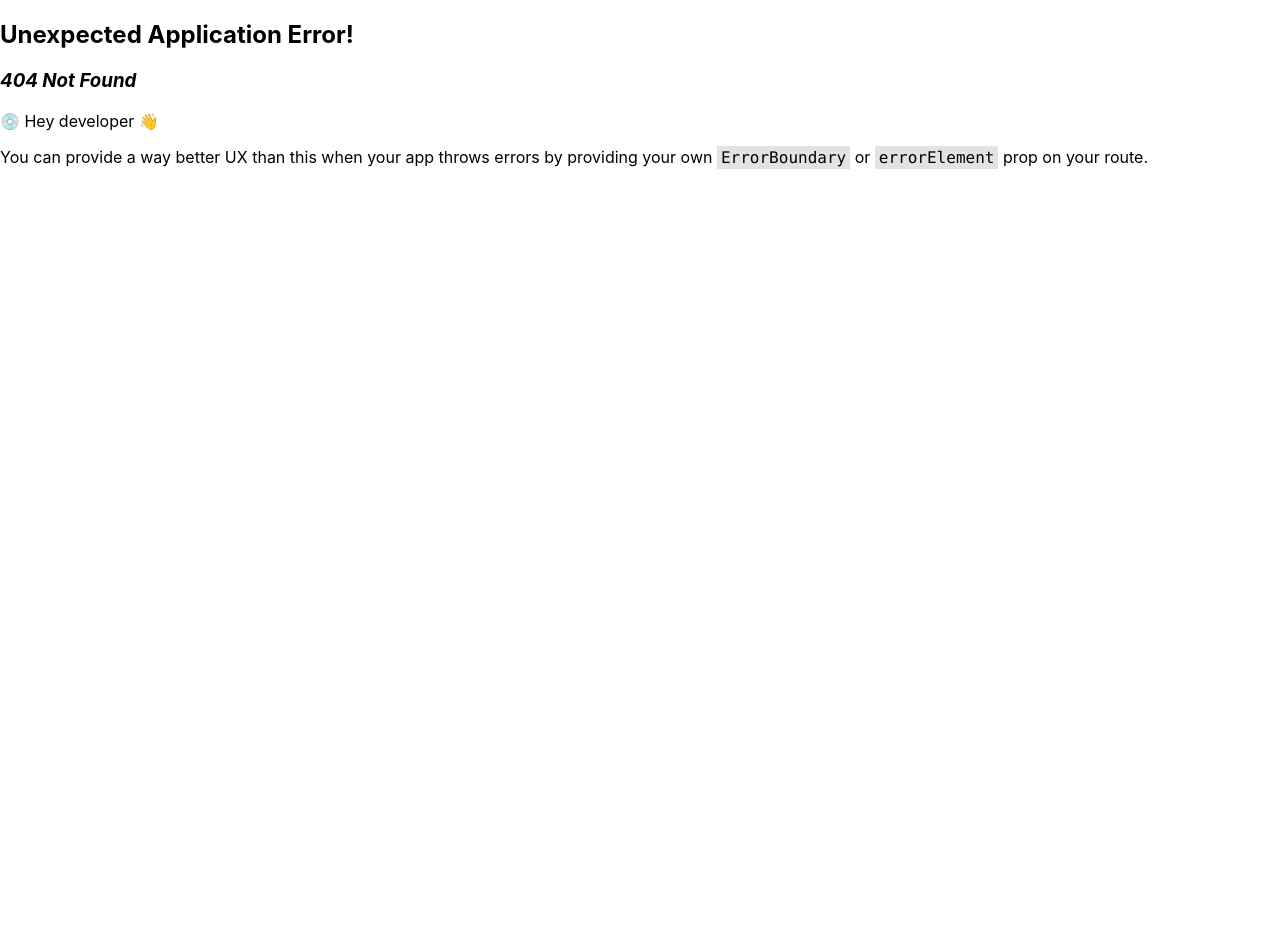
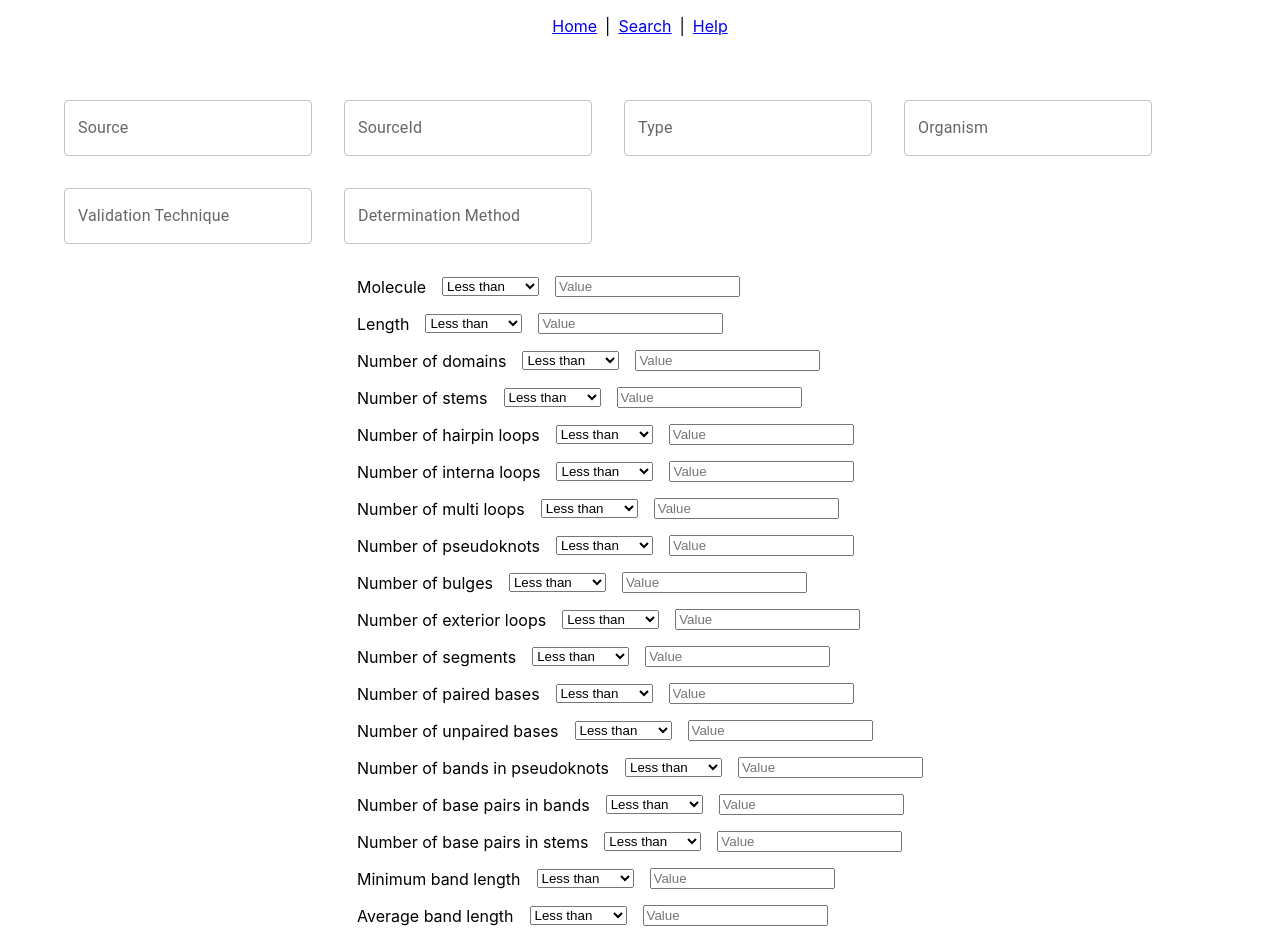
Before and after one commit to kelzk/web-frontend, a React (Create React App) app in the folder client/: page /search in a window 1280 px wide. Before the commit this address had no page. Shown: the top 940 px of the page. Before the commit the page ends 800 px from the top, so only its background shows below. Built offline with nearby package versions, Linux system fonts and the light colour scheme.

Commit message:
add search page

```diff
--- a/client/src/pages/DefaultPage.jsx
+++ /dev/null
@@ -1,82 +0,0 @@
-import React from 'react';
-import Typography from '@mui/material/Typography';
-import TextField from '@mui/material/TextField';
-import Button from '@mui/material/Button';
-import { useForm } from 'react-hook-form';
-import Table from '@mui/material/Table';
-import TableBody from '@mui/material/TableBody';
-import TableCell from '@mui/material/TableCell';
-import TableContainer from '@mui/material/TableContainer';
-import TableHead from '@mui/material/TableHead';
-import TableRow from '@mui/material/TableRow';
-
-const DefaultPage = () => {
-  const { register, handleSubmit, watch } = useForm();
-  const handleSearch = (input) => {
-    // Access the input value using input.search
-    console.log(input.search);
-    // Perform search logic using the input value
-  };
-
-  // Dummy data for the table
-  const virusData = [
-    { name: 'Virus 1', field1: 'Value 1', field2: 'Value 2' },
-    { name: 'Virus 2', field1: 'Value 3', field2: 'Value 4' },
-    { name: 'Virus 3', field1: 'Value 5', field2: 'Value 6' },
-  ];
-
-  return (
-    <>
-      <Typography
-        variant="h2"
-        align="center"
-        sx={{ backgroundColor: '#E3F2FD', padding: '1rem' }}
-      >
-        RNA viruses secondary structures database
-      </Typography>
-
-      <form
-        style={{
-          display: 'flex',
-          justifyContent: 'center',
-          alignItems: 'center',
-          gap: '1rem',
-          margin: '3rem',
-        }}
-        onSubmit={handleSubmit(handleSearch)}
-      >
-        <TextField
-          label="Search"
-          variant="outlined"
-          {...register('search')} // Register the input for tracking with React Hook Form
-        />
-        <Button type="submit" variant="contained" color="primary">
-          Search
-        </Button>
-      </form>
-
-      <TableContainer>
-        <Table>
-          <TableHead>
-            <TableRow>
-              <TableCell>Name</TableCell>
-              <TableCell>Field 1</TableCell>
-              <TableCell>Field 2</TableCell>
-            </TableRow>
-          </TableHead>
-          <TableBody>
-            {virusData.map((virus) => (
-              <TableRow key={virus.name}>
-                <TableCell>{virus.name}</TableCell>
-                <TableCell>{virus.field1}</TableCell>
-                <TableCell>{virus.field2}</TableCell>
-              </TableRow>
-            ))}
-          </TableBody>
-        </Table>
-      </TableContainer>
-    </>
-  );
-};
-
-export default DefaultPage;
--- /dev/null
+++ b/client/src/pages/Help.jsx
@@ -0,0 +1,5 @@
+const Help = () => {
+  return <>Help</>;
+};
+
+export default Help;
--- /dev/null
+++ b/client/src/pages/Home.jsx
@@ -0,0 +1,37 @@
+import React from 'react';
+import Typography from '@mui/material/Typography';
+import { Link } from 'react-router-dom';
+
+const Home = () => {
+  return (
+    <>
+      <Typography
+        variant="h2"
+        align="center"
+        sx={{ backgroundColor: '#E3F2FD', padding: '1rem' }}
+      >
+        RNA viruses secondary structures database
+      </Typography>
+
+      <div
+        style={{ display: 'flex', justifyContent: 'center', margin: '1rem' }}
+      >
+        <Link to="/">Home</Link>
+        <span style={{ margin: '0 0.5rem' }}>|</span>
+        <Link to="/search">Search</Link>
+        <span style={{ margin: '0 0.5rem' }}>|</span>
+        <Link to="/help">Help</Link>
+      </div>
+
+      <Typography variant="h3" align="center">
+        description
+      </Typography>
+
+      <Typography variant="h4" align="center">
+        Current holdings: 207 RNA viruses secondary structures in total.
+      </Typography>
+    </>
+  );
+};
+
+export default Home;
--- /dev/null
+++ b/client/src/pages/Search.jsx
@@ -0,0 +1,187 @@
+import TextField from '@mui/material/TextField';
+import Button from '@mui/material/Button';
+import { useForm } from 'react-hook-form';
+import Table from '@mui/material/Table';
+import TableBody from '@mui/material/TableBody';
+import TableCell from '@mui/material/TableCell';
+import TableContainer from '@mui/material/TableContainer';
+import TableHead from '@mui/material/TableHead';
+import TableRow from '@mui/material/TableRow';
+import { Typography } from '@mui/material';
+import { Link } from 'react-router-dom';
+
+const Search = () => {
+  const { register, handleSubmit, watch } = useForm();
+  const handleSearch = (input) => {
+    // Access the input value using input.xx
+    console.log(input.source);
+    // Perform search logic using the input value
+  };
+
+  // Dummy data for the table
+  const virusData = [
+    { name: 'Virus 1', field1: 'Value 1', field2: 'Value 2' },
+    { name: 'Virus 2', field1: 'Value 3', field2: 'Value 4' },
+    { name: 'Virus 3', field1: 'Value 5', field2: 'Value 6' },
+  ];
+
+  const rangeFields = [
+    { label: 'Molecule', field: 'molecule' },
+    { label: 'Length', field: 'length' },
+    { label: 'Number of domains', field: 'numOfDomains' },
+    { label: 'Number of stems', field: 'numOfStems' },
+    { label: 'Number of hairpin loops', field: 'numOfHairpinLoops' },
+    { label: 'Number of interna loops', field: 'numOfInternalLoops' },
+    { label: 'Number of multi loops', field: 'numOfMultiLoops' },
+    { label: 'Number of pseudoknots', field: 'numOfPseudoknots' },
+    { label: 'Number of bulges', field: 'numOfBulges' },
+    { label: 'Number of exterior loops', field: 'numOfExteriorLoops' },
+    { label: 'Number of segments', field: 'numOfSegments' },
+    { label: 'Number of paired bases', field: 'numOfPairedBases' },
+    { label: 'Number of unpaired bases', field: 'numOfUnpairedBases' },
+    {
+      label: 'Number of bands in pseudoknots',
+      field: 'numOfBandsInPseudoknots',
+    },
+    { label: 'Number of base pairs in bands', field: 'numOfBasePairsInBands' },
+    { label: 'Number of base pairs in stems', field: 'numOfBasePairsInStems' },
+    { label: 'Minimum band length', field: 'minBandLength' },
+    { label: 'Average band length', field: 'avgBandLength' },
+    { label: 'Maximum band length', field: 'maxBandLength' },
+    { label: 'Average bulge length', field: 'avgBulgeLength' },
+    { label: 'Average hairpin length', field: 'avgHairpinLength' },
+    { label: 'Average stem length', field: 'avgStemLength' },
+    { label: 'Internal length', field: 'internalLength' },
+    { label: 'Multi length', field: 'multiLength' },
+  ];
+
+  return (
+    <>
+      <div
+        style={{ display: 'flex', justifyContent: 'center', margin: '1rem' }}
+      >
+        <Link to="/">Home</Link>
+        <span style={{ margin: '0 0.5rem' }}>|</span>
+        <Link to="/search">Search</Link>
+        <span style={{ margin: '0 0.5rem' }}>|</span>
+        <Link to="/help">Help</Link>
+      </div>
+      <form
+        style={{
+          display: 'flex',
+          flexDirection: 'column',
+          alignItems: 'center',
+          gap: '1rem',
+          margin: '3rem',
+        }}
+        onSubmit={handleSubmit(handleSearch)}
+      >
+        <div>
+          <TextField
+            label="Source"
+            variant="outlined"
+            sx={{ margin: '1rem' }}
+            {...register('source')}
+          />
+          <TextField
+            label="SourceId"
+            variant="outlined"
+            sx={{ margin: '1rem' }}
+            {...register('sourceId')}
+          />
+          <TextField
+            label="Type"
+            variant="outlined"
+            sx={{ margin: '1rem' }}
+            {...register('type')}
+          />
+          <TextField
+            label="Organism"
+            variant="outlined"
+            sx={{ margin: '1rem' }}
+            {...register('organism')}
+          />
+          <TextField
+            label="Validation Technique"
+            variant="outlined"
+            sx={{ margin: '1rem' }}
+            {...register('validationTechnique')}
+          />
+          <TextField
+            label="Determination Method"
+            variant="outlined"
+            sx={{ margin: '1rem' }}
+            {...register('determinationMethod')}
+          />
+        </div>
+
+        <div>
+          {rangeFields.map((field, index) => (
+            <div
+              key={field.field}
+              style={{
+                display: 'flex',
+                alignItems: 'center',
+                gap: '1rem',
+                marginBottom: '1rem',
+              }}
+            >
+              <label>{field.label}</label>
+              <select {...register(`${field.field}_option`)}>
+                <option value="<">Less than</option>
+                <option value=">">Greater than</option>
+                <option value="between">Between</option>
+              </select>
+              {watch(`${field.field}_option`) === 'between' ? (
+                <>
+                  <input
+                    type="number"
+                    placeholder="Min"
+                    {...register(`${field.field}_min`)}
+                  />
+                  <input
+                    type="number"
+                    placeholder="Max"
+                    {...register(`${field.field}_max`)}
+                  />
+                </>
+              ) : (
+                <input
+                  type="number"
+                  placeholder="Value"
+                  {...register(field.field)}
+                />
+              )}
+            </div>
+          ))}
+        </div>
+        <Button type="submit" variant="contained">
+          Search
+        </Button>
+      </form>
+
+      <TableContainer>
+        <Table>
+          <TableHead>
+            <TableRow>
+              <TableCell>Name</TableCell>
+              <TableCell>Field 1</TableCell>
+              <TableCell>Field 2</TableCell>
+            </TableRow>
+          </TableHead>
+          <TableBody>
+            {virusData.map((virus) => (
+              <TableRow key={virus.name}>
+                <TableCell>{virus.name}</TableCell>
+                <TableCell>{virus.field1}</TableCell>
+                <TableCell>{virus.field2}</TableCell>
+              </TableRow>
+            ))}
+          </TableBody>
+        </Table>
+      </TableContainer>
+    </>
+  );
+};
+
+export default Search;
```
Also changed, not shown: client/src/App.js (+12 -2 lines).
